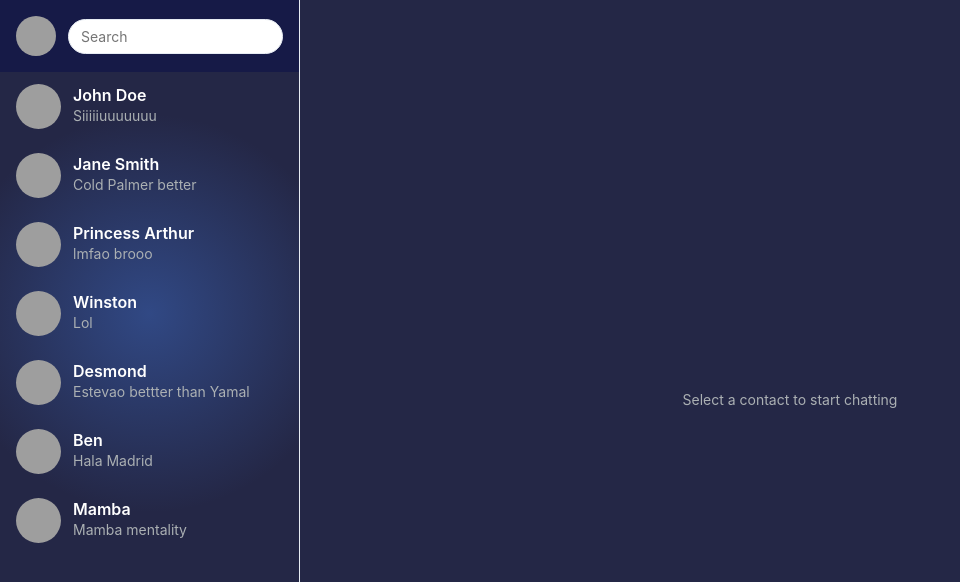
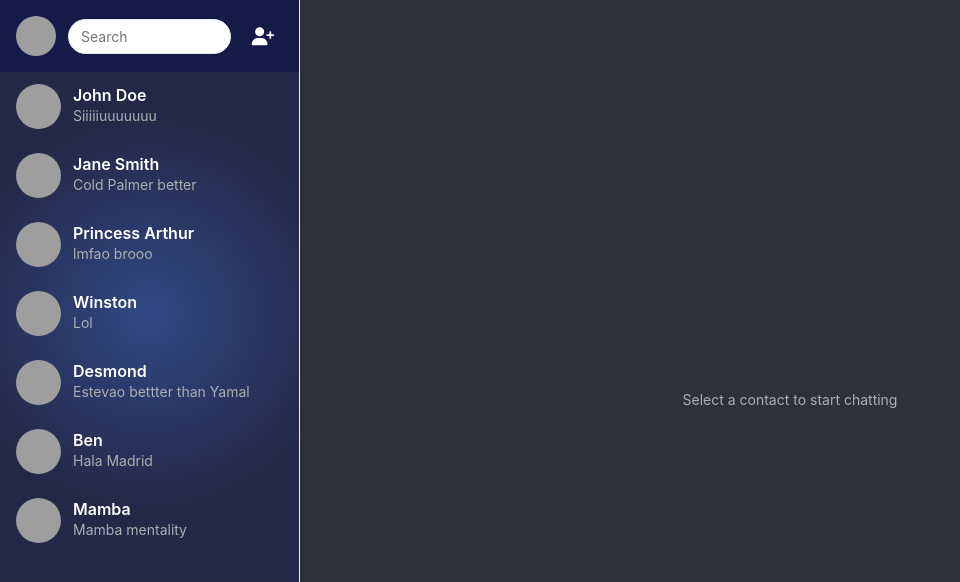
Before and after one commit to Rudolfkt/dreamchat, a React (Create React App) app: page /Chat in a window 1280 px wide. Shown: the top 582 px of the page, without its empty margins (0-960 px from the left). Built offline with nearby package versions, Linux system fonts and the light colour scheme; grey boxes are pictures that could not be loaded.

Commit message:
Feat:chatpage options and add new contact added

```diff
--- a/src/Pages/Chat/chatRoom/chatRoom.css
+++ b/src/Pages/Chat/chatRoom/chatRoom.css
@@ -13,8 +13,18 @@
     align-items: center;
     gap: var(--space-2);
     padding: var(--space-3);
-    background-color: blur(--color-dark);
+    background-color: blur(--color-shadow);
     border-bottom: 0px solid var(--color-border);
+}
+
+
+.chat-room-empty{
+    flex: 1;
+    display: flex;
+    align-items: center;
+    justify-content: center;
+    background-color: var(--background-colour-dark);
+
 }
 
 .chat-room-avatar {
@@ -52,17 +62,24 @@
     transition: border-color var(--transition-fast);
 }
 
-.more-options {
-    margin-left: auto;
-    width: 36px;
-    height: 36px;
-    border: 1px solid var(--color-border);
-    border-radius: var(--radius-full);   /* makes it a circle */
-    background-color: var(--color-white);
+.more-options button {
+    width: 40px;
+    height: 40px;
+    border: none;
+    border-radius: var(--radius-full);
+    background-color: transparent;
+    color: var(--color-text-lighter);
+    font-size: var(--font-size-lg);
     display: flex;
     align-items: center;
     justify-content: center;
     cursor: pointer;
+    transition: background-color var(--transition-fast), color var(--transition-fast);
+}
+
+.more-options button:hover {
+    background-color: var(--color-dark);
+    color: var(--color-primary);
 }
 
 /* -- Messages Area -- */
--- a/src/Pages/Chat/chatRoom/chatRoom.js
+++ b/src/Pages/Chat/chatRoom/chatRoom.js
@@ -15,7 +15,7 @@ export default function ChatRoom({ contact }) {
     // Show placeholder if no contact is selected
     if (!contact) {
         return (
-            <div className="chat-room">
+            <div className="chat-room-empty">
                 <div className="chat-room-messages">
                     <p className="no-messages">Select a contact to start chatting</p>
                 </div>
@@ -41,7 +41,7 @@ export default function ChatRoom({ contact }) {
                     <input type="text" placeholder="                                     🔍 Search chat"/>
                 </div>
                 <div className="more-options">
-                    <button type="button"><i className="fa fa-bars"></i></button>
+                    <button type="button"><i className="fa-solid fa-bars"></i></button>
                 </div>
             </div>
 
@@ -52,15 +52,17 @@ export default function ChatRoom({ contact }) {
 
             {/* Messaging Bar */}
             <form className="chat-room-input" onSubmit={handleSend}>
+
                 <button type="attachment">
                     <i className="fa fa-paperclip" />
                 </button>
-                <input
+
+                    <input
                     type="text"
                     placeholder="Type a message..."
                     value={message}
                     onChange={(e) => setMessage(e.target.value)}
-                />
+                  />
                 <button type="submit">
                     <i className="fa fa-paper-plane" />
                 </button>
--- a/src/Pages/Chat/contactList/contactList.css
+++ b/src/Pages/Chat/contactList/contactList.css
@@ -50,6 +50,27 @@
 
     font-family: var(--font-family);
     font-size: var(--font-size-sm);
+}
+
+.add-contact-btn {
+    width: 40px;
+    height: 40px;
+    border: none;
+    border-radius: var(--radius-full);
+    background-color: transparent;
+    color: var(--color-text-lighter);
+    font-size: var(--font-size-lg);
+    display: flex;
+    align-items: center;
+    justify-content: center;
+    cursor: pointer;
+    flex-shrink: 0;
+    transition: background-color var(--transition-fast), color var(--transition-fast);
+}
+
+.add-contact-btn:hover {
+    background-color: var(--color-dark-lighter);
+    color: var(--color-primary);
 }
 
 /* ── Contact Items ── */
--- a/src/Pages/Chat/contactList/contactList.js
+++ b/src/Pages/Chat/contactList/contactList.js
@@ -25,6 +25,10 @@ export default function ContactList({ onSelectContact }) {
                 <div className="search-bar">
                     <input type="text" placeholder="Search"/>
                 </div>
+
+                <button type="button" className="add-contact-btn">
+                    <i className="fa fa-user-plus" />
+                </button>
             </div>
 
             <div className="contacts">
--- a/src/index.css
+++ b/src/index.css
@@ -21,6 +21,7 @@
   --color-border: #e7ecf3;
   --color-card-bg: #ffffff;
   --color-shadow: rgba(29, 26, 26, 0.08);
+  --background-colour-dark: #2f303b;
 
   /* Typography */
   --font-family: -apple-system, BlinkMacSystemFont, 'SF Pro Display', 'SF Pro Text', 'Segoe UI', Roboto, Oxygen, Ubuntu, sans-serif;
```
